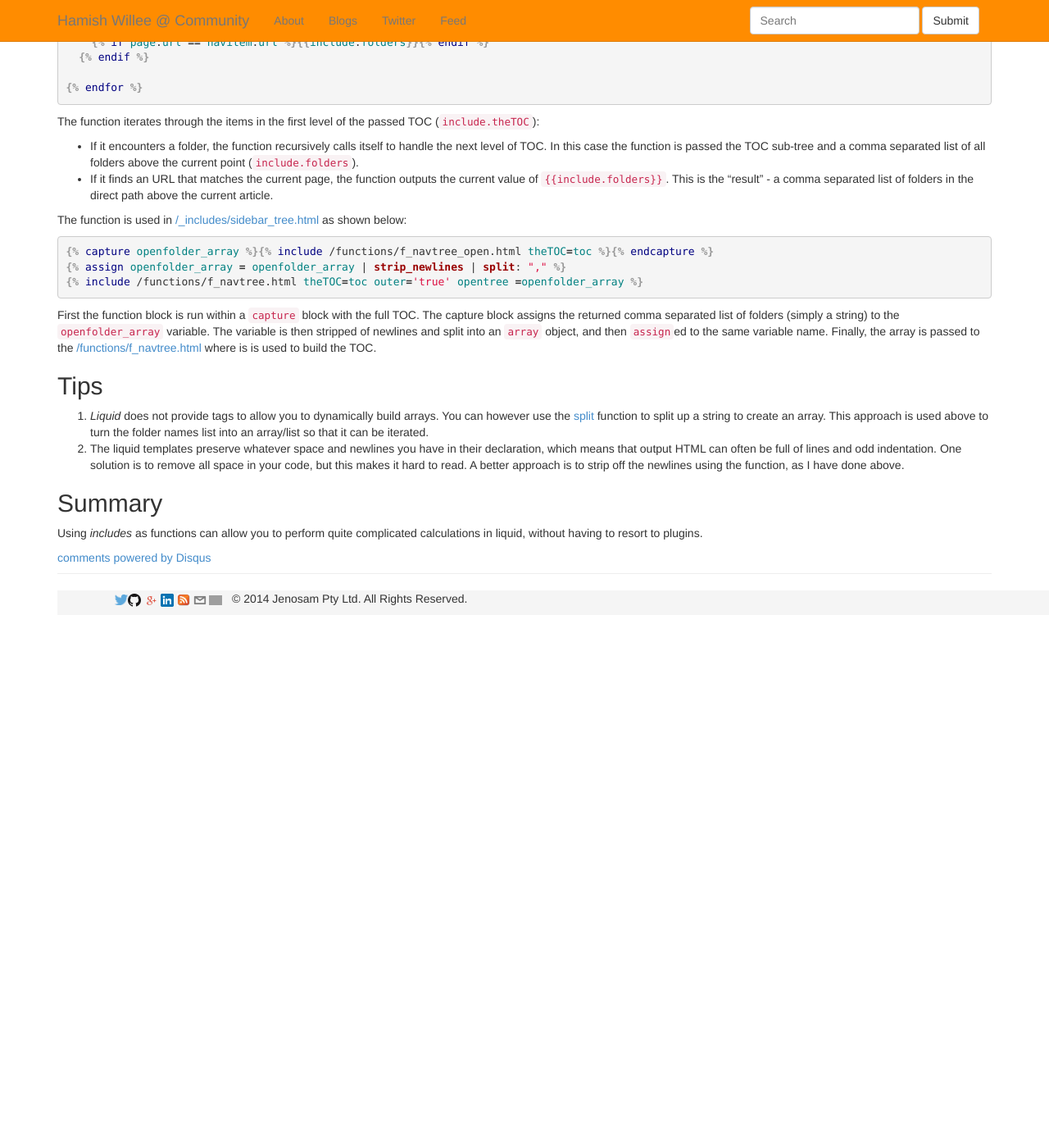
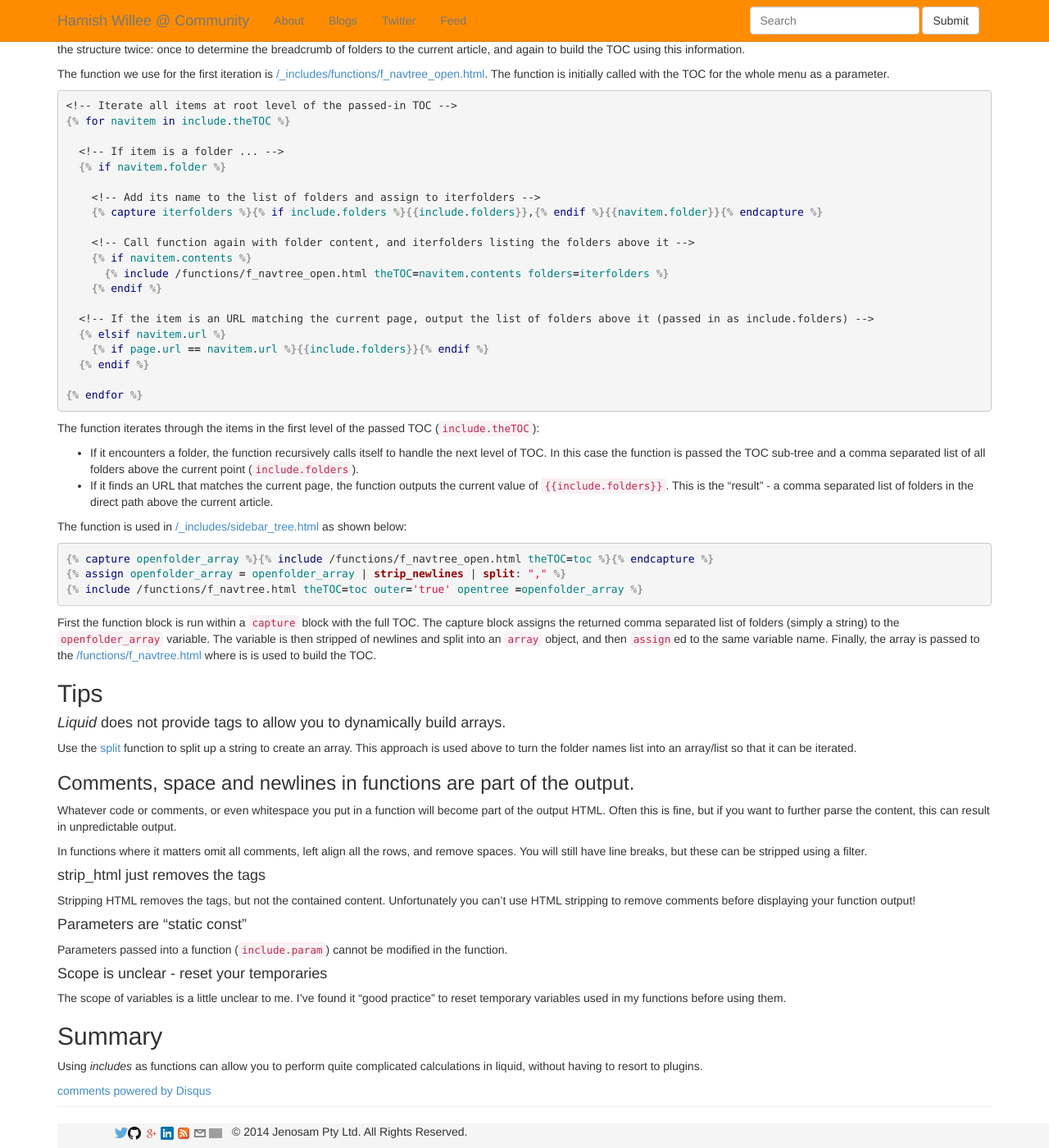
Before and after one commit to hamishwillee/hamishwillee.github.io, a Jekyll site: the page built from _posts/2014-11-13-jekyll-includes-are-functions.markdown, in a window 1280 px wide and 1400 px high, scrolled down 1591 px. Shown: the whole window at 82% size. Built offline with Jekyll 4.4.1, drawn with Linux system fonts in a browser that asks for light colours; comment, search, counter and statistics services are not loaded; before the commit the page ends 2341 px from its top, so only the background shows below that; some of the changed text lies outside the part shown; grey boxes are pictures that could not be loaded.

Commit message:
update post with more information

````diff
--- a/_posts/2014-11-13-jekyll-includes-are-functions.markdown
+++ b/_posts/2014-11-13-jekyll-includes-are-functions.markdown
@@ -21,13 +21,22 @@
 
 ## How does it work?
 
-"Functions" are defined as (html) files in the site **_includes** directory (or a subdirectory of that folder). You call the function to include the contents of the file using the ```include``` tag as shown:
+### Creating the function
+
+"Functions" are simply files, typically with the extension **.html**, in the site **_includes** directory (or a subdirectory of that folder). These can contain any HTML, markup, or [Liquid code](https://github.com/Shopify/liquid/wiki/Liquid-for-Designers).
+
+### Calling the function
+
+You call the function to include the contents of the file using the ```include``` tag as shown:
 
 {% highlight liquid %}
 {% raw %}
 {% include your_function.html %}
 {% endraw %}
 {% endhighlight %}
+
+
+### Passing in parameters
 
 If you need to pass in parameters you can do that too. The fragment below shows how you might pass in a string ```"a value"``` and a variable ```variable_name```.
 
@@ -39,8 +48,15 @@
 
 Within the file you can access those parameters using ```{% raw %}{{ include.some_parameter }}{% endraw %}``` and ```{% raw %}{{ include.another_parameter }}{% endraw %}``` respectively.
 
+<div class="alert alert-success" role="alert"><p>The parameters can be considered to be static const - they can't be changed within the function and you can't use them to return values.</p></div>
 
-The "return value" of the function is whatever text *or variables* you output. Typically if you need to use the result of one function in another you can use the [Liquid capture tag](https://github.com/Shopify/liquid/wiki/Liquid-for-Designers#variable-assignment) to assign the result of the first function to a variable, which you then pass as a parameter to the second function.
+### Return values
+
+The "return value" of the function is whatever text you output, i.e. a string.
+
+Sometimes you will want to further process the output of a function. In this case you can use the [Liquid capture tag](https://github.com/Shopify/liquid/wiki/Liquid-for-Designers#variable-assignment) to assign the result of the function to a variable, and then run standard filters on it.
+
+<div class="alert alert-success" role="alert"><p>You cannot return an "array" or any other variable than a string.</p> <p>If you need to do so, then convert the variable into some string format that you can then capture and reconvert into variable in the caller. </p></div>
 
 
 ## A real example
@@ -117,8 +133,31 @@
 
 ## Tips
 
-1. *Liquid* does not provide tags to allow you to dynamically build arrays. You can however use the [split](https://github.com/Shopify/liquid/wiki/Liquid-for-Designers#standard-filters) function to split up a string to create an array. This approach is used above to turn the folder names list into an array/list so that it can be iterated.
-1. The liquid templates preserve whatever space and newlines you have in their declaration, which means that output HTML can often be full of lines and odd indentation. One solution is to remove all space in your code, but this makes it hard to read. A better approach is to strip off the newlines using the function, as I have done above.
+#### *Liquid* does not provide tags to allow you to dynamically build arrays.
+
+Use the [split](https://github.com/Shopify/liquid/wiki/Liquid-for-Designers#standard-filters) function to split up a string to create an array. This approach is used above to turn the folder names list into an array/list so that it can be iterated.
+
+### Comments, space and newlines in functions are part of the output.
+
+Whatever code or comments, or even whitespace you put in a function will become part of the output HTML. Often this is fine, but if you want to further parse the content, this can result in unpredictable output.
+
+In functions where it matters omit all comments, left align all the rows, and remove spaces. You will still have line breaks, but these can be stripped using a filter.
+
+
+#### strip_html just removes the tags
+
+Stripping HTML removes the tags, but not the contained content. Unfortunately you can't use HTML stripping to remove comments before displaying your function output!
+
+#### Parameters are "static const"
+
+Parameters passed into a function (```include.param```) cannot be modified in the function.
+
+
+#### Scope is unclear - reset your temporaries
+
+The scope of variables is a little unclear to me. I've found it "good practice" to reset temporary variables used in my functions before using them.
+
+
 
 ## Summary
 
````
